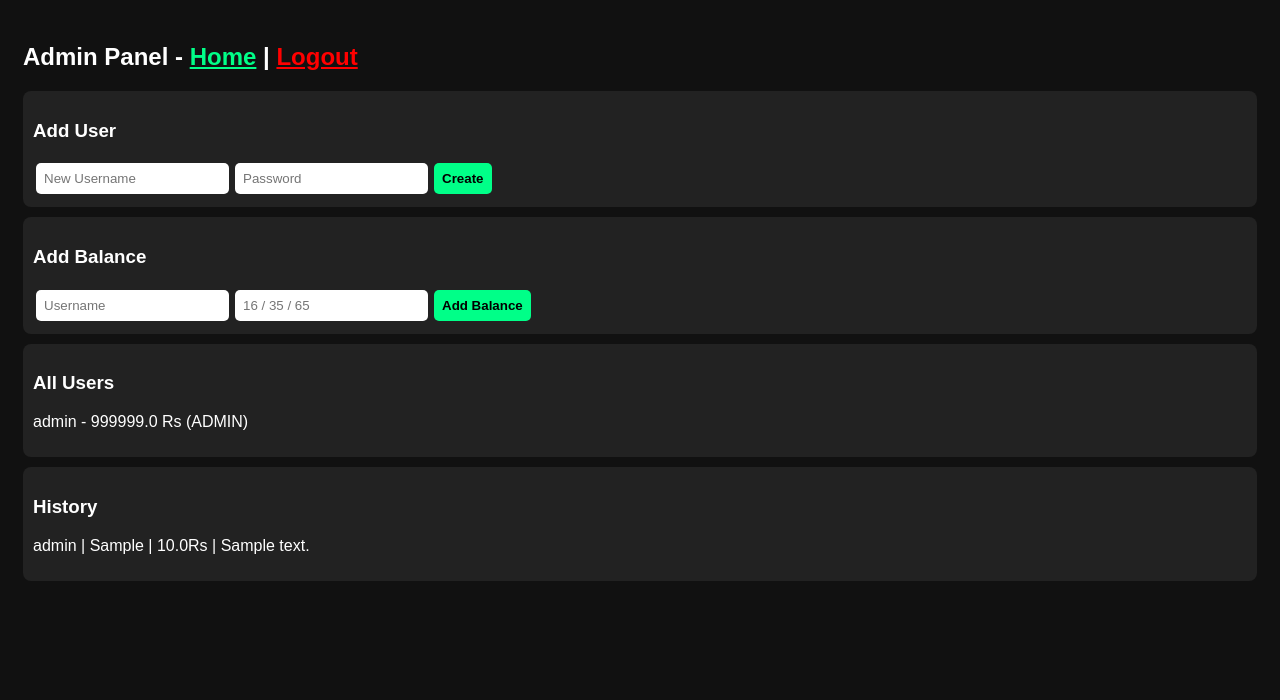
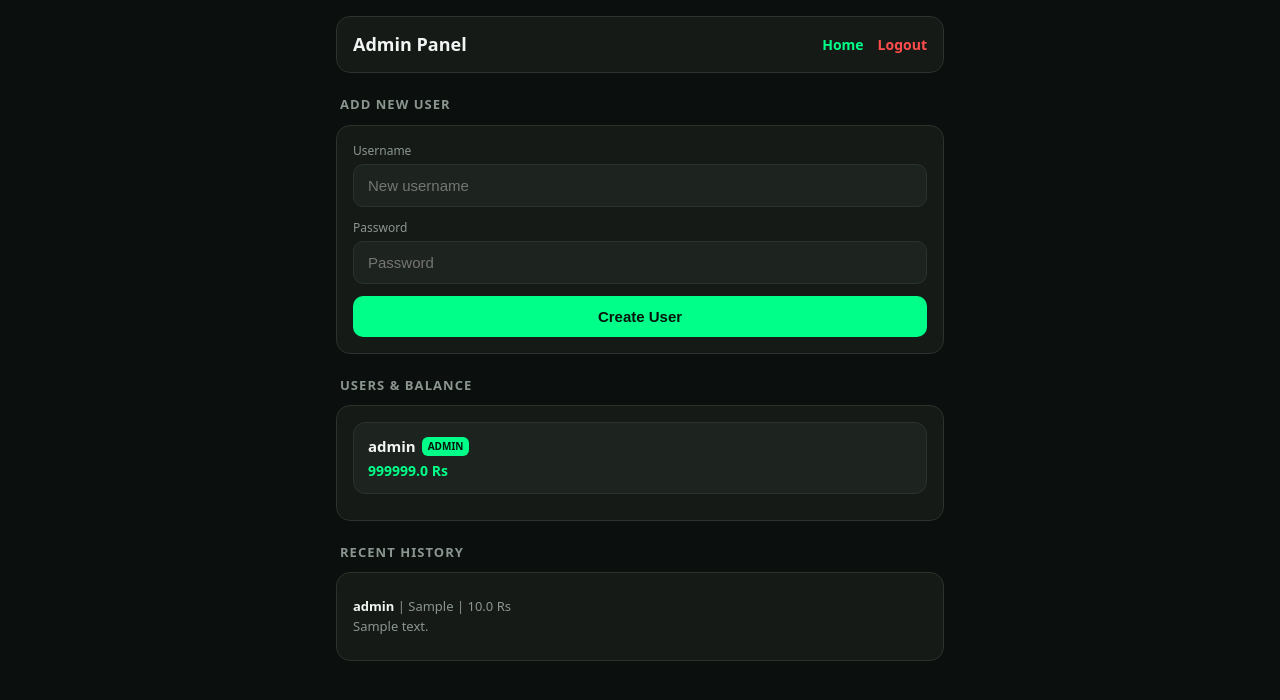
Before and after one commit to saksham672/Food-app, a Flask app: page /admin in a window 1280 px wide. Shown: the top 700 px of the page. Run offline with Flask 3, Linux system fonts and the light colour scheme; the visitor is signed in with stand-in values (Sample User, id 1); data comes from the database, SQL or seed files in the repository; tables that the repository leaves empty hold one stand-in row (values such as "Sample post").

Commit message:
Redesign admin panel with per-user quick balance buttons

```diff
--- a/templates/admin.html
+++ b/templates/admin.html
@@ -1 +1,208 @@
-<!DOCTYPE html><html><head><meta name="viewport" content="width=device-width"><style>body{background:#111;color:#fff;font-family:sans-serif;padding:15px}input,button{padding:8px;margin:3px;border-radius:5px;border:none}button{background:#00ff88;font-weight:bold}.card{background:#222;padding:10px;border-radius:8px;margin:10px 0}</style></head><body><h2>Admin Panel - <a href="/" style="color:#0f8">Home</a> | <a href="/logout" style="color:red">Logout</a></h2><div class="card"><h3>Add User</h3><form action="/admin/add_user" method="post"><input name="username" placeholder="New Username" required><input name="password" placeholder="Password" required><button>Create</button></form></div><div class="card"><h3>Add Balance</h3><form action="/admin/add_balance" method="post"><input name="username" placeholder="Username" required><input name="amount" placeholder="16 / 35 / 65" required><button>Add Balance</button></form></div><div class="card"><h3>All Users</h3>{% for u in users %}<p>{{u['username']}} - {{u['balance']}} Rs {% if u['is_admin'] %}(ADMIN){% endif %}</p>{% endfor %}</div><div class="card"><h3>History</h3>{% for h in histories %}<p>{{h['username']}} | {{h['duration']}} | {{h['price']}}Rs | {{h['key_text']}}</p>{% endfor %}</div></body></html>
+<!DOCTYPE html>
+<html lang="en">
+<head>
+<meta charset="UTF-8">
+<meta name="viewport" content="width=device-width, initial-scale=1">
+<title>Admin Panel</title>
+<style>
+  :root{
+    --bg:#0b0f0d;
+    --card:#151a17;
+    --card2:#1d241f;
+    --border:#2a332c;
+    --green:#00ff88;
+    --red:#ff4d4d;
+    --text:#f3f5f4;
+    --muted:#8b968f;
+  }
+  *{box-sizing:border-box;margin:0;padding:0}
+  body{
+    background:var(--bg);
+    color:var(--text);
+    font-family:system-ui,-apple-system,Segoe UI,Roboto,sans-serif;
+    padding:16px;
+    max-width:640px;
+    margin:0 auto;
+    line-height:1.5;
+  }
+  .topbar{
+    display:flex;
+    align-items:center;
+    justify-content:space-between;
+    gap:12px;
+    background:var(--card);
+    border:1px solid var(--border);
+    border-radius:14px;
+    padding:14px 16px;
+    margin-bottom:16px;
+  }
+  .topbar h1{font-size:18px;font-weight:700}
+  .topbar .links{display:flex;gap:14px;font-size:14px}
+  .topbar a{text-decoration:none;font-weight:600}
+  .topbar a.home{color:var(--green)}
+  .topbar a.logout{color:var(--red)}
+  .section-title{
+    font-size:13px;
+    text-transform:uppercase;
+    letter-spacing:.08em;
+    color:var(--muted);
+    margin:22px 4px 10px;
+    font-weight:700;
+  }
+  .card{
+    background:var(--card);
+    border:1px solid var(--border);
+    border-radius:14px;
+    padding:16px;
+    margin-bottom:12px;
+  }
+  label{display:block;font-size:12px;color:var(--muted);margin-bottom:4px}
+  input{
+    width:100%;
+    padding:12px 14px;
+    border-radius:10px;
+    border:1px solid var(--border);
+    background:var(--card2);
+    color:var(--text);
+    font-size:15px;
+    margin-bottom:12px;
+  }
+  input:focus{outline:none;border-color:var(--green)}
+  button{
+    cursor:pointer;
+    border:none;
+    border-radius:10px;
+    font-weight:700;
+    font-size:15px;
+    padding:12px 16px;
+    background:var(--green);
+    color:#04160d;
+    width:100%;
+  }
+  button:active{transform:scale(.98)}
+  .user-row{
+    display:flex;
+    align-items:center;
+    justify-content:space-between;
+    gap:10px;
+    background:var(--card2);
+    border:1px solid var(--border);
+    border-radius:12px;
+    padding:12px 14px;
+    margin-bottom:10px;
+  }
+  .user-info{min-width:0}
+  .user-name{font-weight:700;font-size:15px;display:flex;align-items:center;gap:6px}
+  .badge{
+    font-size:10px;
+    background:var(--green);
+    color:#04160d;
+    padding:2px 6px;
+    border-radius:6px;
+    font-weight:700;
+  }
+  .user-bal{color:var(--green);font-size:14px;font-weight:700;margin-top:2px}
+  .quick-add{display:flex;flex-wrap:wrap;gap:6px;margin-top:10px}
+  .quick-add form{display:inline}
+  .chip{
+    background:var(--card);
+    border:1px solid var(--green);
+    color:var(--green);
+    padding:7px 12px;
+    border-radius:20px;
+    font-size:13px;
+    font-weight:700;
+    width:auto;
+  }
+  .custom-add{display:flex;gap:6px;margin-top:8px}
+  .custom-add input{margin-bottom:0;flex:1}
+  .custom-add button{width:auto;padding:10px 14px}
+  .del-btn{
+    background:transparent;
+    border:1px solid var(--red);
+    color:var(--red);
+    width:auto;
+    padding:9px 12px;
+    font-size:13px;
+    flex-shrink:0;
+  }
+  .hist-item{
+    font-size:13px;
+    color:var(--muted);
+    padding:8px 0;
+    border-bottom:1px solid var(--border);
+    word-break:break-word;
+  }
+  .hist-item:last-child{border-bottom:none}
+  .hist-item b{color:var(--text)}
+  .empty{color:var(--muted);font-size:14px;text-align:center;padding:10px}
+</style>
+</head>
+<body>
+  <div class="topbar">
+    <h1>Admin Panel</h1>
+    <div class="links">
+      <a class="home" href="/">Home</a>
+      <a class="logout" href="/logout">Logout</a>
+    </div>
+  </div>
+
+  <div class="section-title">Add New User</div>
+  <div class="card">
+    <form action="/admin/add_user" method="post">
+      <label>Username</label>
+      <input name="username" placeholder="New username" required>
+      <label>Password</label>
+      <input name="password" placeholder="Password" required>
+      <button>Create User</button>
+    </form>
+  </div>
+
+  <div class="section-title">Users &amp; Balance</div>
+  <div class="card">
+    {% for u in users %}
+      <div class="user-row" style="flex-wrap:wrap">
+        <div class="user-info">
+          <div class="user-name">{{u['username']}}{% if u['is_admin'] %}<span class="badge">ADMIN</span>{% endif %}</div>
+          <div class="user-bal">{{u['balance']}} Rs</div>
+        </div>
+        {% if not u['is_admin'] %}
+        <form action="/admin/delete_user" method="post" onsubmit="return confirm('Delete {{u['username']}}?')">
+          <input type="hidden" name="username" value="{{u['username']}}">
+          <button class="del-btn">Delete</button>
+        </form>
+        {% endif %}
+        {% if not u['is_admin'] %}
+        <div style="width:100%">
+          <div class="quick-add">
+            {% for amt in [16,35,65,120] %}
+            <form action="/admin/add_balance" method="post">
+              <input type="hidden" name="username" value="{{u['username']}}">
+              <input type="hidden" name="amount" value="{{amt}}">
+              <button class="chip">+{{amt}}</button>
+            </form>
+            {% endfor %}
+          </div>
+          <form action="/admin/add_balance" method="post" class="custom-add">
+            <input type="hidden" name="username" value="{{u['username']}}">
+            <input name="amount" type="number" step="any" placeholder="Custom amount" required>
+            <button>Add</button>
+          </form>
+        </div>
+        {% endif %}
+      </div>
+    {% else %}
+      <div class="empty">No users yet</div>
+    {% endfor %}
+  </div>
+
+  <div class="section-title">Recent History</div>
+  <div class="card">
+    {% for h in histories %}
+      <div class="hist-item"><b>{{h['username']}}</b> | {{h['duration']}} | {{h['price']}} Rs<br>{{h['key_text']}}</div>
+    {% else %}
+      <div class="empty">No history</div>
+    {% endfor %}
+  </div>
+</body>
+</html>
```
